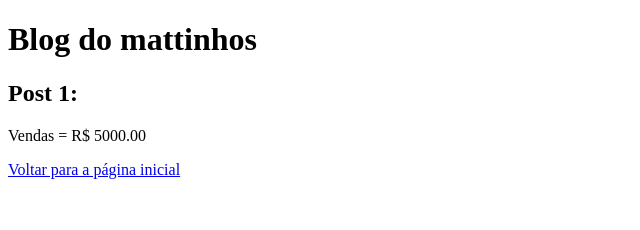
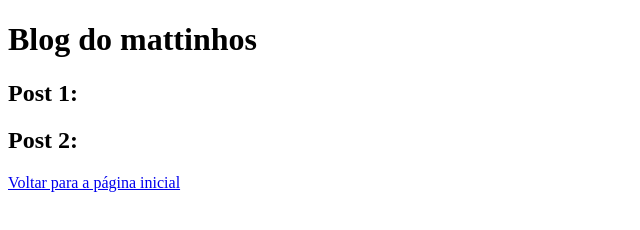
Before and after one commit to gabrielmattos00/aulaGitHub, a plain HTML site: page blog.html in a window 1280 px wide. Shown: the whole page, without its empty margins (0-640 px from the left). Drawn offline with Linux system fonts and the light colour scheme.

Commit message:
update index e criação da página de blog

```diff
--- a/blog.html
+++ b/blog.html
@@ -9,7 +9,7 @@
 <body>
      <h1>Blog do mattinhos</h1>
      <h2>Post 1:</h2>
-     <p>Vendas = R$ 5000.00</p>
+     <h2>Post 2:</h2>
      <a href="index.html">Voltar para a página inicial</a>
 </body>
 </html>
```
Also changed, not shown: index.html (+1 -0 lines).
